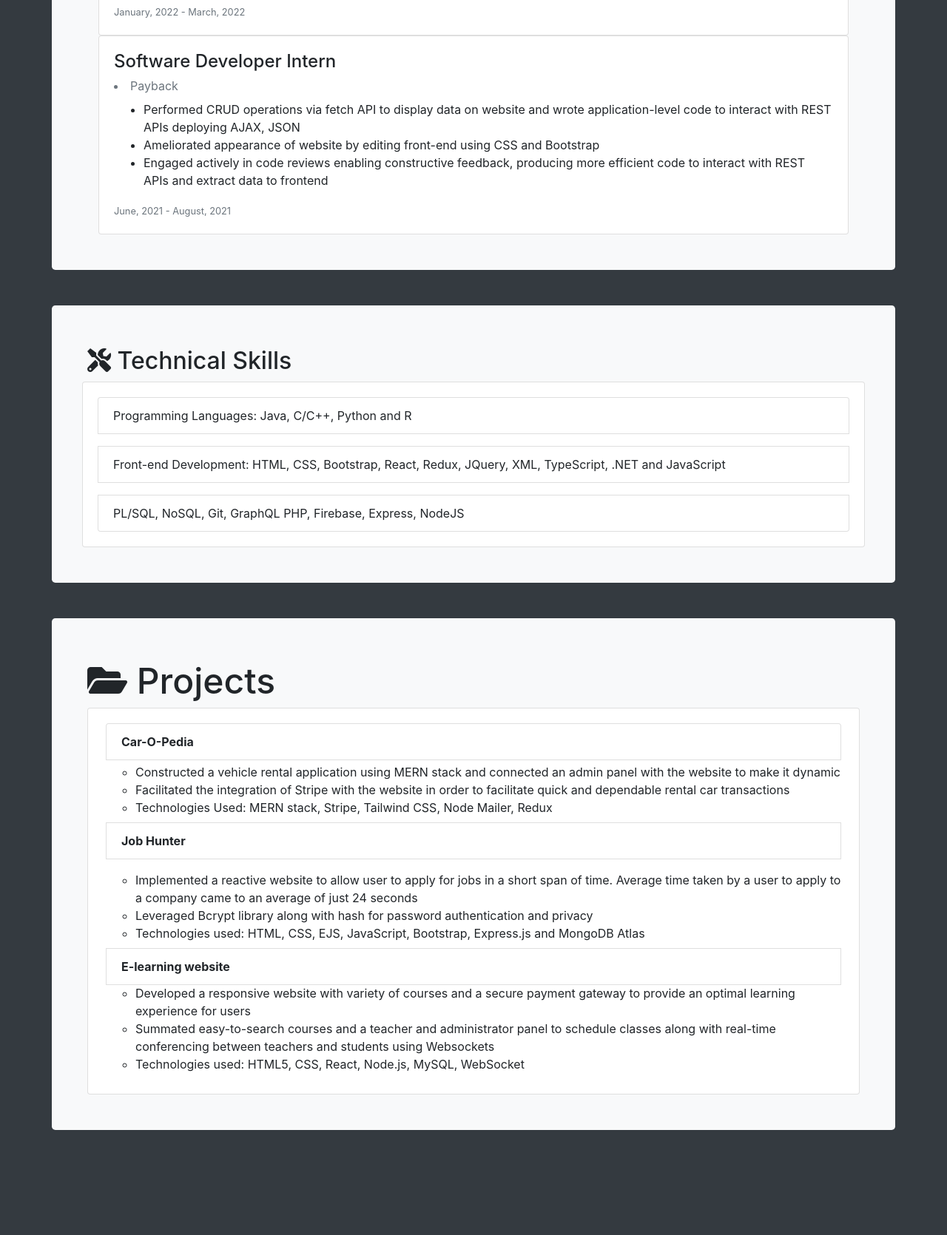
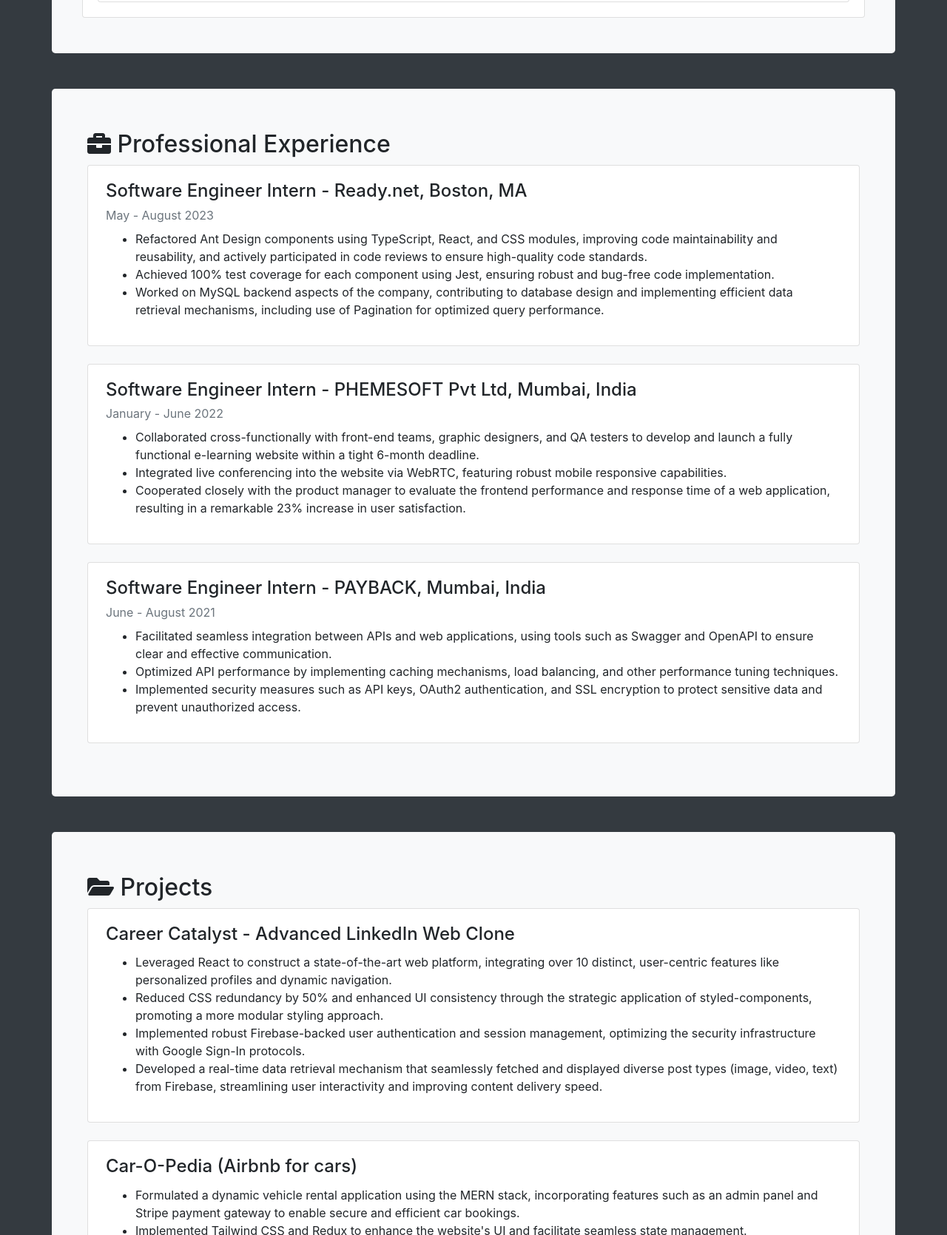
Before and after one commit to amankumar1906/Resume, a plain HTML site: page index.html in a window 1280 px wide. Shown: the part 1130-2800 px from the top of the page at 74% size. Before the commit the page ends 2706 px from the top, so only its background shows below. Drawn offline with nearby package versions, Linux system fonts and the light colour scheme.

Commit message:
update resume

```diff
--- a/index.html
+++ b/index.html
@@ -3,7 +3,6 @@
   <head>
     <meta charset="UTF-8" />
     <meta name="viewport" content="width=device-width, initial-scale=1.0" />
-
     <link
       rel="stylesheet"
       href="https://stackpath.bootstrapcdn.com/bootstrap/4.3.1/css/bootstrap.min.css"
@@ -14,8 +13,7 @@
       rel="stylesheet"
       href="https://cdnjs.cloudflare.com/ajax/libs/font-awesome/5.15.2/css/all.min.css"
     />
-
-    <title>Assignment Web Dev</title>
+    <title>Aman Kumar - Resume</title>
   </head>
   <body class="bg-dark m-2">
     <div class="container my-5 p-5 rounded-lg bg-light">
@@ -26,11 +24,12 @@
               <div class="col-9 fw-bold">
                 <div id="title" class="text-center mt-8 text-dark">
                   <h2><i class="fas fa-user"></i> Aman Kumar</h2>
-                  <h5 class="col-12 mb-4">1185 Boylston Street Boston, MA</h5>
+                  <h5 class="col-12 mb-4">
+                    1254 Commonwealth Avenue, Boston, MA
+                  </h5>
                 </div>
               </div>
             </div>
-
             <div class="row mb-3">
               <div class="col-3 fw-bold font-weight-bold text-center">
                 Phone:
@@ -59,85 +58,33 @@
             </div>
           </div>
           <div class="col-md-3 ml-5 d-flex">
-            <img src="./Aman.jpg" alt="Hazem Krimi" class="img-fluid shadow" />
+            <img src="./Aman.jpg" alt="Aman Kumar" class="img-fluid shadow" />
           </div>
         </div>
       </div>
     </div>
 
+    <!-- Education Section -->
     <div class="container my-5 p-5 rounded-lg bg-light justify-content-center">
       <div class="col-md-12 col-lg-12">
         <h3 class="mb-4"><i class="fas fa-graduation-cap"></i> Education</h3>
-
+        <ul class="list-group">
           <li class="list-group-item mb-3">
-          Boston University, Boston, MA, USA: Masters in Computer Science (MSCS)
+            Boston University, Boston, MA, USA: Expected May 2024, Masters in
+            Computer Science (MSCS)
           </li>
-        <ul class="list-group">
           <li class="list-group-item">
-            Vellore Institute of Technology, Vellore, India: Bachelor of
-            Technology in Computer Science
+            Vellore Institute of Technology, Vellore, India: 2018-2022, Bachelor
+            of Technology in Computer Science
           </li>
         </ul>
       </div>
     </div>
 
-    <div class="container my-5 p-5 rounded-lg bg-light">
-      <div class="col-md-12">
-        <h3 class="mb-4"><i class="fas fa-briefcase"></i> Experience</h3>
+    <!-- Experience Section -->
+    <!-- ... continue the experience section here using your resume data ... -->
 
-        <div class="card">
-          <div class="card-body">
-            <h4 class="card-title">Software Developer Intern</h4>
-
-            <li class="card-subtitle mb-2 text-muted">Phemesoft Pvt Ltd</li>
-            <ul>
-              <li class="card-text">
-                Developed a software based that recommended courses based on
-                user’s educational background along with a payment gateway
-              </li>
-              <li class="card-text">
-                Assessed the frontend and response time to increase user
-                satisfaction by 23%, in collaboration with the product manager
-                and UI designer head
-              </li>
-              <li class="card-text">
-                Coordinated with the IT department and added password
-                authentication and protection
-              </li>
-            </ul>
-            <p class="card-text">
-              <small class="text-muted">January, 2022 - March, 2022</small>
-            </p>
-          </div>
-        </div>
-        <div class="card">
-          <div class="card-body">
-            <h4 class="card-title">Software Developer Intern</h4>
-            <li class="card-subtitle mb-2 text-muted">Payback</li>
-            <ul>
-              <li class="card-text">
-                Performed CRUD operations via fetch API to display data on
-                website and wrote application-level code to interact with REST
-                APIs deploying AJAX, JSON
-              </li>
-              <li class="card-text">
-                Ameliorated appearance of website by editing front-end using CSS
-                and Bootstrap
-              </li>
-              <li class="card-text">
-                Engaged actively in code reviews enabling constructive feedback,
-                producing more efficient code to interact with REST APIs and
-                extract data to frontend
-              </li>
-            </ul>
-            <p class="card-text">
-              <small class="text-muted">June, 2021 - August, 2021</small>
-            </p>
-          </div>
-        </div>
-      </div>
-    </div>
-
+    <!-- Technical Skills Section -->
     <div class="container my-5 p-5 rounded-lg bg-light">
       <h2 class="display-5 my-2">
         <i class="fas fa-tools"></i> Technical Skills
@@ -148,14 +95,16 @@
             <div class="card-body">
               <ul class="list-group">
                 <li class="list-group-item mb-3">
-                  Programming Languages: Java, C/C++, Python and R
+                  DevOps Tools: GitHub, Jenkins, Ansible, Puppet, Docker,
+                  Selenium, Kubernetes
                 </li>
                 <li class="list-group-item mb-3">
-                  Front-end Development: HTML, CSS, Bootstrap, React, Redux,
-                  JQuery, XML, TypeScript, .NET and JavaScript
+                  Front-end Development: HTML, CSS Modules, Bootstrap, React,
+                  Redux, jQuery, JavaScript, TypeScript, Jest, Enzyme
                 </li>
                 <li class="list-group-item">
-                  PL/SQL, NoSQL, Git, GraphQL PHP, Firebase, Express, NodeJS
+                  Back-end Development: PL/SQL, NoSQL, Git, PHP, PostgreSQL,
+                  GraphQL PHP, Express, NodeJS, REST, Firebase
                 </li>
               </ul>
             </div>
@@ -163,67 +112,155 @@
         </div>
       </div>
     </div>
+    <!-- Professional Experience Section -->
+    <div class="container my-5 p-5 rounded-lg bg-light">
+      <h2 class="display-5 my-2">
+        <i class="fas fa-briefcase"></i> Professional Experience
+      </h2>
 
-    <div class="container my-5 p-5 rounded-lg bg-light">
-      <h2 class="display-5 my-2" style="font-size: 3rem">
-        <i class="fas fa-folder-open"></i> Projects
-      </h2>
-      <div class="card px-1 my-card">
+      <!-- Experience 1: Ready.net -->
+      <div class="card px-1 my-card mb-4">
         <div class="card-body font-weight-normal">
-          <ol class="list-group">
-            <li class="list-group-item font-weight-bold mb-1">Car-O-Pedia</li>
+          <h4 class="card-title">
+            Software Engineer Intern - Ready.net, Boston, MA
+          </h4>
+          <p class="card-subtitle mb-2 text-muted">May - August 2023</p>
           <ul>
             <li>
-                Constructed a vehicle rental application using MERN stack and
-                connected an admin panel with the website to make it dynamic
+              Refactored Ant Design components using TypeScript, React, and CSS
+              modules, improving code maintainability and reusability, and
+              actively participated in code reviews to ensure high-quality code
+              standards.
             </li>
             <li>
-                Facilitated the integration of Stripe with the website in order
-                to facilitate quick and dependable rental car transactions
-              </li>
-              <li class="mb-2">
-                Technologies Used: MERN stack, Stripe, Tailwind CSS, Node
-                Mailer, Redux
-              </li>
-            </ul>
-            <li class="list-group-item font-weight-bold mb-3">Job Hunter</li>
-            <div class="font-weight-normal">
-              <ul>
-                <li>
-                  Implemented a reactive website to allow user to apply for jobs
-                  in a short span of time. Average time taken by a user to apply
-                  to a company came to an average of just 24 seconds
+              Achieved 100% test coverage for each component using Jest,
+              ensuring robust and bug-free code implementation.
             </li>
             <li>
-                  Leveraged Bcrypt library along with hash for password
-                  authentication and privacy
-                </li>
-                <li class="mb-2">
-                  Technologies used: HTML, CSS, EJS, JavaScript, Bootstrap,
-                  Express.js and MongoDB Atlas
+              Worked on MySQL backend aspects of the company, contributing to
+              database design and implementing efficient data retrieval
+              mechanisms, including use of Pagination for optimized query
+              performance.
             </li>
           </ul>
         </div>
-            <li class="list-group-item font-weight-bold">E-learning website</li>
-            <div class="font-weight-normal">
+      </div>
+
+      <!-- Experience 2: PHEMESOFT Pvt Ltd -->
+      <div class="card px-1 my-card mb-4">
+        <div class="card-body font-weight-normal">
+          <h4 class="card-title">
+            Software Engineer Intern - PHEMESOFT Pvt Ltd, Mumbai, India
+          </h4>
+          <p class="card-subtitle mb-2 text-muted">January - June 2022</p>
           <ul>
             <li>
-                  Developed a responsive website with variety of courses and a
-                  secure payment gateway to provide an optimal learning
-                  experience for users
+              Collaborated cross-functionally with front-end teams, graphic
+              designers, and QA testers to develop and launch a fully functional
+              e-learning website within a tight 6-month deadline.
             </li>
             <li>
-                  Summated easy-to-search courses and a teacher and
-                  administrator panel to schedule classes along with real-time
-                  conferencing between teachers and students using Websockets
+              Integrated live conferencing into the website via WebRTC,
+              featuring robust mobile responsive capabilities.
             </li>
-                <li class="mb-2">
-                  Technologies used: HTML5, CSS, React, Node.js, MySQL,
-                  WebSocket
+            <li>
+              Cooperated closely with the product manager to evaluate the
+              frontend performance and response time of a web application,
+              resulting in a remarkable 23% increase in user satisfaction.
             </li>
           </ul>
         </div>
-          </ol>
+      </div>
+
+      <!-- Experience 3: PAYBACK -->
+      <div class="card px-1 my-card mb-4">
+        <div class="card-body font-weight-normal">
+          <h4 class="card-title">
+            Software Engineer Intern - PAYBACK, Mumbai, India
+          </h4>
+          <p class="card-subtitle mb-2 text-muted">June - August 2021</p>
+          <ul>
+            <li>
+              Facilitated seamless integration between APIs and web
+              applications, using tools such as Swagger and OpenAPI to ensure
+              clear and effective communication.
+            </li>
+            <li>
+              Optimized API performance by implementing caching mechanisms, load
+              balancing, and other performance tuning techniques.
+            </li>
+            <li>
+              Implemented security measures such as API keys, OAuth2
+              authentication, and SSL encryption to protect sensitive data and
+              prevent unauthorized access.
+            </li>
+          </ul>
+        </div>
+      </div>
+    </div>
+
+    <!-- Projects Section -->
+    <div class="container my-5 p-5 rounded-lg bg-light">
+      <h2 class="display-5 my-2">
+        <i class="fas fa-folder-open"></i> Projects
+      </h2>
+
+      <!-- Project 1: Career Catalyst -->
+      <div class="card px-1 my-card mb-4">
+        <div class="card-body font-weight-normal">
+          <h4 class="card-title">
+            Career Catalyst - Advanced LinkedIn Web Clone
+          </h4>
+          <ul>
+            <li>
+              Leveraged React to construct a state-of-the-art web platform,
+              integrating over 10 distinct, user-centric features like
+              personalized profiles and dynamic navigation.
+            </li>
+            <li>
+              Reduced CSS redundancy by 50% and enhanced UI consistency through
+              the strategic application of styled-components, promoting a more
+              modular styling approach.
+            </li>
+            <li>
+              Implemented robust Firebase-backed user authentication and session
+              management, optimizing the security infrastructure with Google
+              Sign-In protocols.
+            </li>
+            <li>
+              Developed a real-time data retrieval mechanism that seamlessly
+              fetched and displayed diverse post types (image, video, text) from
+              Firebase, streamlining user interactivity and improving content
+              delivery speed.
+            </li>
+          </ul>
+        </div>
+      </div>
+
+      <!-- Project 2: Car-O-Pedia -->
+      <div class="card px-1 my-card mb-4">
+        <div class="card-body font-weight-normal">
+          <h4 class="card-title">Car-O-Pedia (Airbnb for cars)</h4>
+          <ul>
+            <li>
+              Formulated a dynamic vehicle rental application using the MERN
+              stack, incorporating features such as an admin panel and Stripe
+              payment gateway to enable secure and efficient car bookings.
+            </li>
+            <li>
+              Implemented Tailwind CSS and Redux to enhance the website's UI and
+              facilitate seamless state management.
+            </li>
+            <li>
+              Integrated advanced search capabilities, optimizing user selection
+              for preferred vehicle bookings.
+            </li>
+            <li>
+              Leveraged Node Mailer to provide automated email notifications,
+              effectively enhancing user engagement and ensuring timely booking
+              updates for a more cohesive and interactive user experience.
+            </li>
+          </ul>
         </div>
       </div>
     </div>
```
Lines whose indentation alone changed are shown as unchanged.
